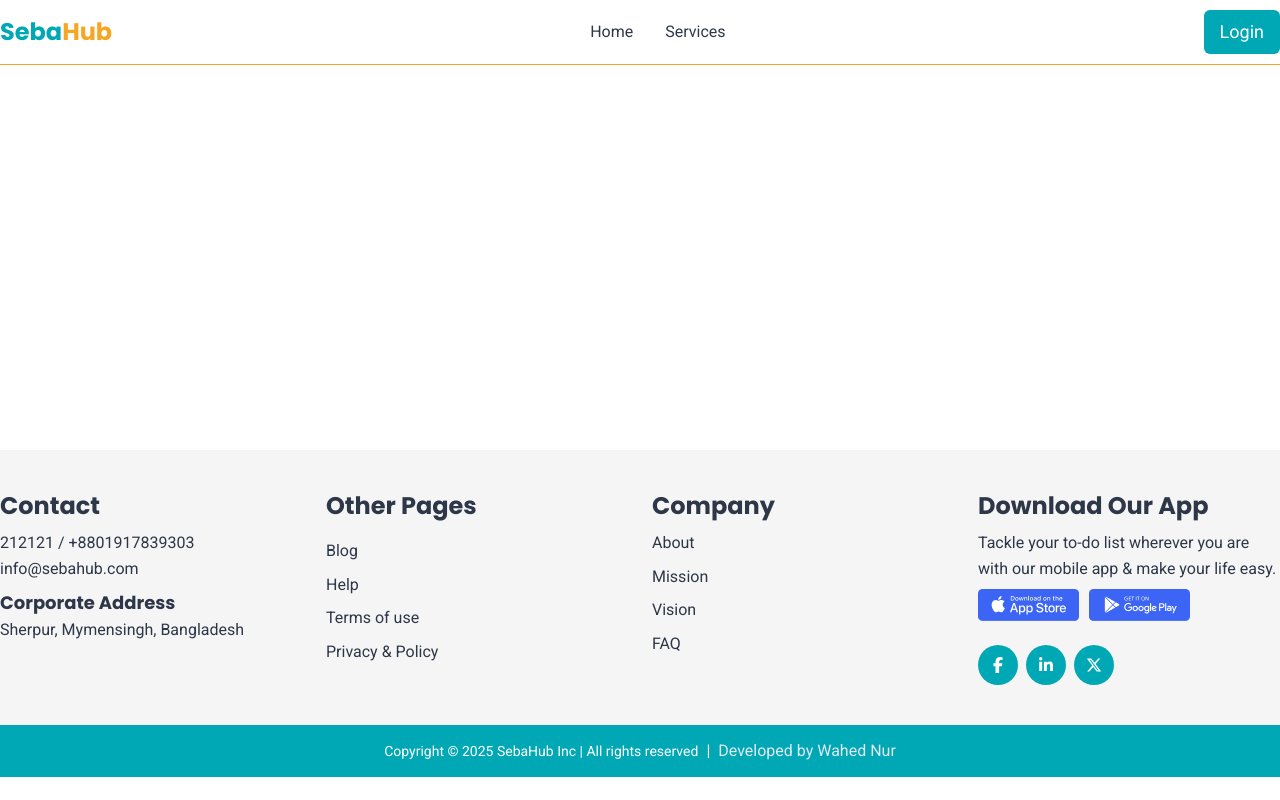
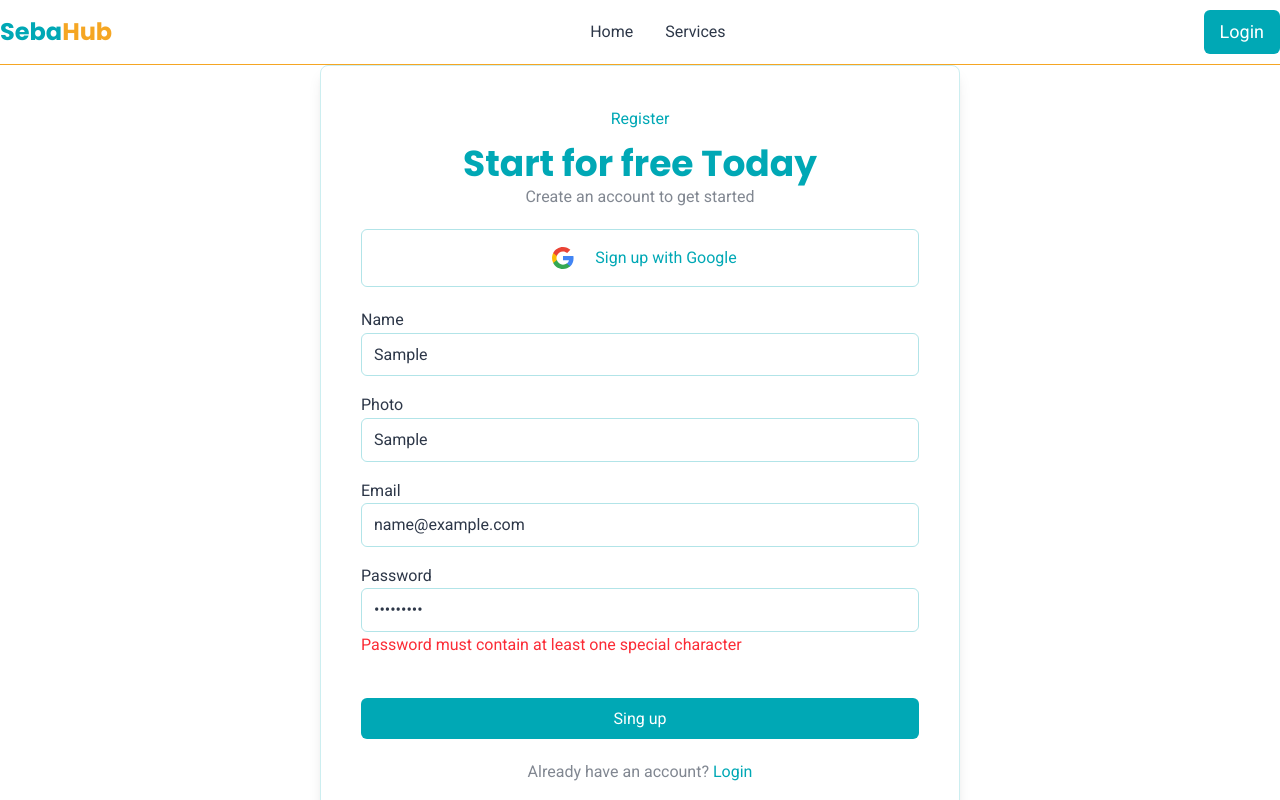
Before and after one commit to wahednur/SebaHub-client, a React (Vite) app: page /sign-up in a window 1280 px wide. Both pictures are taken after typing "Sample", "Sample", "name@example.com", "Sample123" into the empty fields and a click on the button "Sing up". Shown: the top 800 px of the page. Built offline with nearby package versions, Linux system fonts and the light colour scheme; no server answers.

Commit message:
Add password validation in registration

```diff
--- a/src/pages/auth/Register.jsx
+++ b/src/pages/auth/Register.jsx
@@ -1,4 +1,4 @@
-import React from "react";
+import React, { useState } from "react";
 import { Helmet } from "react-helmet-async";
 import { Link, Navigate } from "react-router-dom";
 import { toast } from "sonner";
@@ -7,7 +7,7 @@ import useAuth from "../../hooks/useAuth";
 const Register = () => {
   const { user, setUser, googleLogin, createUser, updateUser, loading } =
     useAuth();
-
+  const [error, setError] = useState(null);
   //Google Login
   const handleGoogleLogin = async () => {
     try {
@@ -27,6 +27,21 @@ const Register = () => {
     const photo = form.photo.value;
     const email = form.email.value;
     const password = form.password.value;
+    if (password.length < 6) {
+      return setError("Password must be at least 6 characters log");
+    }
+    if (!/[a-z]/.test(password)) {
+      return setError("Password must contain at least one lowercase letter");
+    }
+    if (!/[A-Z]/.test(password)) {
+      return setError("Password must contain at least one uppercase letter");
+    }
+    if (!/[0-9]/.test(password)) {
+      return setError("Password must contain at least one number");
+    }
+    if (!/[@$!%*?&]/.test(password)) {
+      return setError("Password must contain at least one special character");
+    }
     try {
       const result = await createUser(email, password);
       await updateUser(name, photo);
@@ -74,6 +89,7 @@ const Register = () => {
                 type="text"
                 name="name"
                 placeholder="Your Name"
+                required
               />
             </div>
             <div className="flex flex-col mb-4">
@@ -82,7 +98,8 @@ const Register = () => {
                 className="frm-ctr"
                 type="text"
                 name="photo"
-                placeholder="Your Name"
+                placeholder="Your photo url"
+                required
               />
             </div>
             <div className="flex flex-col mb-4">
@@ -102,6 +119,7 @@ const Register = () => {
                 name="password"
                 placeholder="Your password"
               />
+              {error && <p className="text-red-500">{error}</p>}
             </div>
             <div className="flex flex-col mt-10">
               <button type="submit" className="btn w-full">
```
